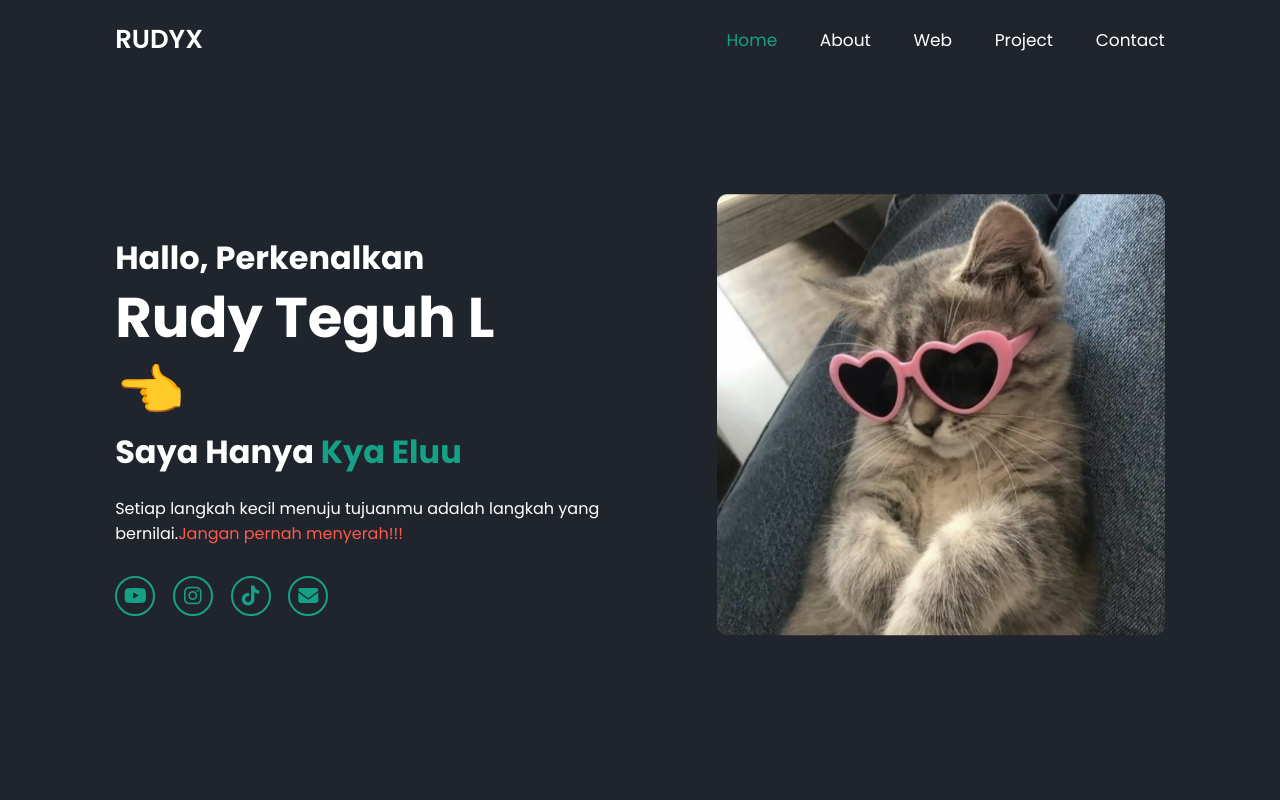
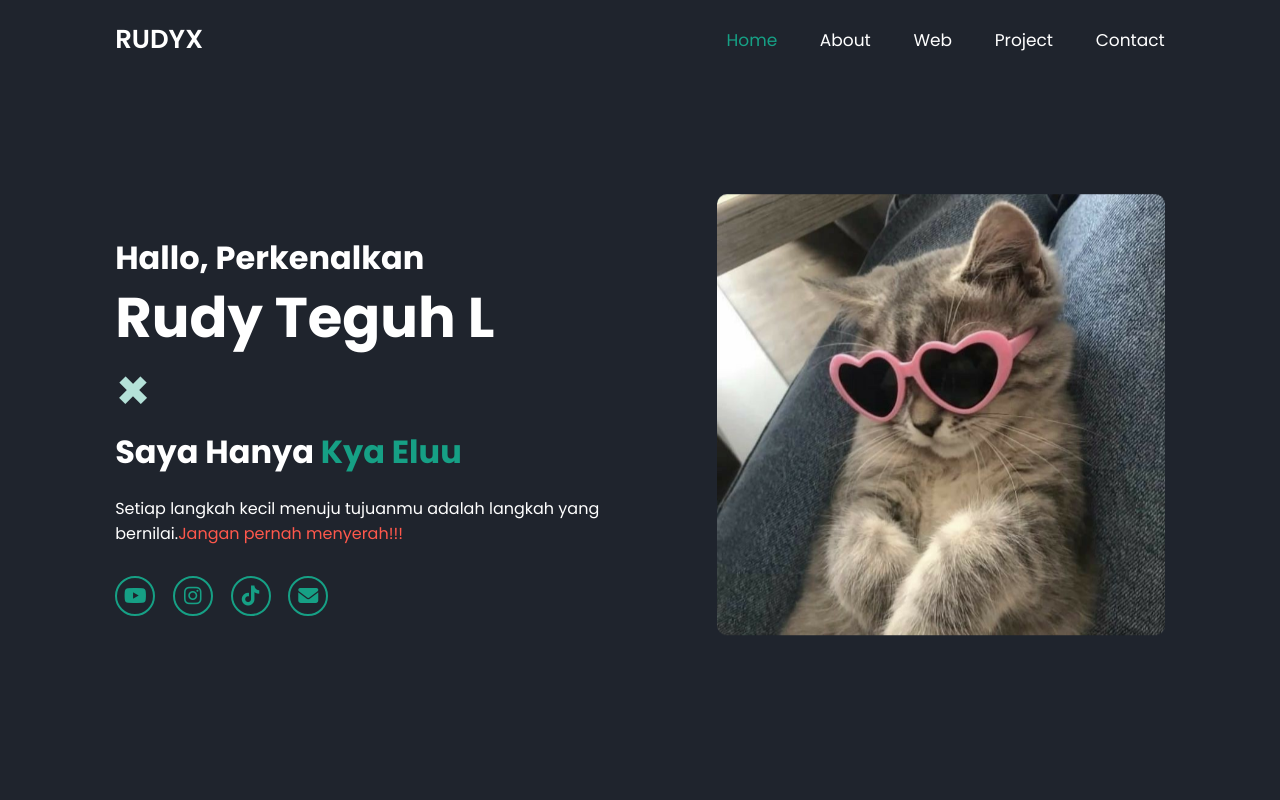
Before and after one commit to Rudytglk/rudytl, a plain HTML site: page index.html in a window 1280 px wide. Shown: the top 800 px of the page. Drawn offline with nearby package versions, Linux system fonts and the light colour scheme.

Commit message:
index.html

```diff
--- a/index.html
+++ b/index.html
@@ -45,7 +45,7 @@
         <section class="home" id="home">
             <div class="home-content">
                 <h3>Hallo, Perkenalkan</h3>
-                <h1>Rudy Teguh L<div class="ro"><a href="/html/blank.html" title="Click">👈</a></div></h1>
+                <h1>Rudy Teguh L<div class="ro"><a href="/html/blank.html" title="Click">×</a></div></h1>
                 <h3>Saya Hanya <span class="op"Manusia Biasa</span></h3>
                 <p>
                     Setiap langkah kecil menuju tujuanmu adalah langkah yang bernilai.<span style="color: #FF584C">Jangan pernah menyerah!!!</span>
```
